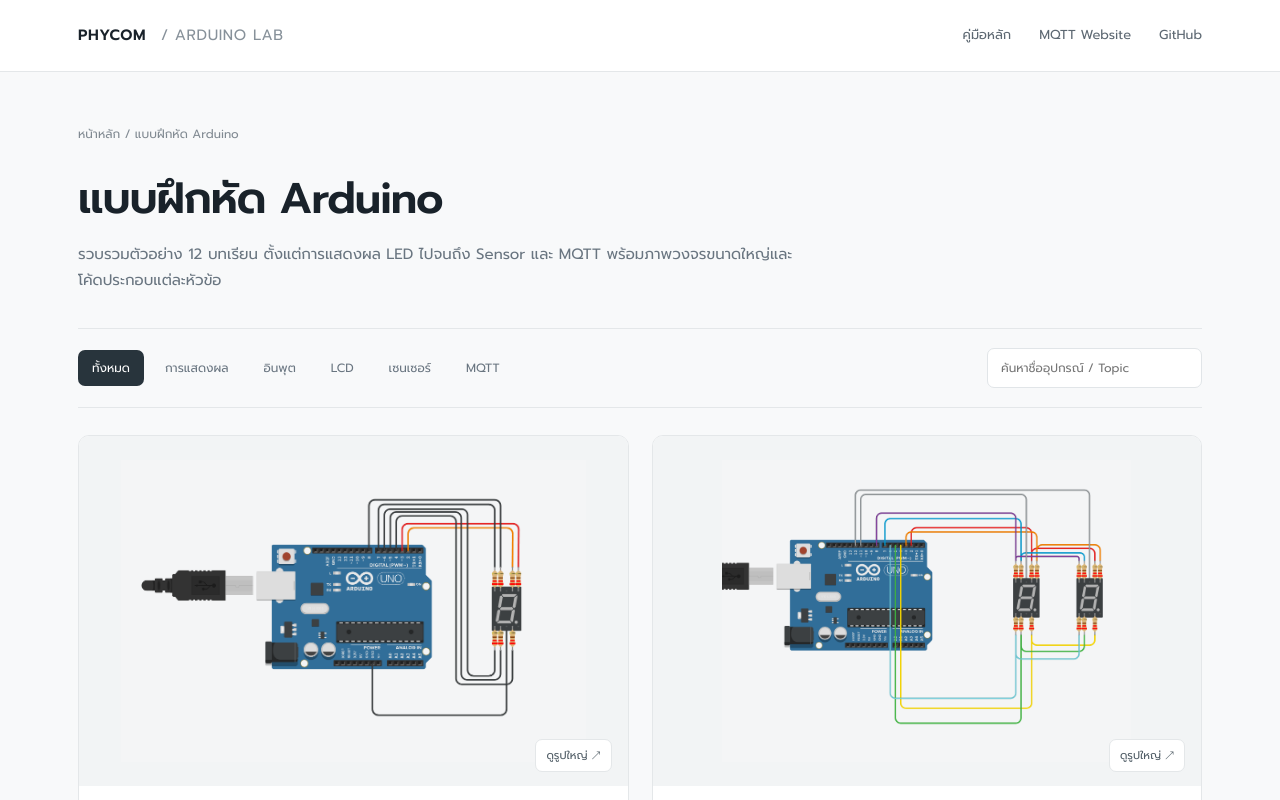
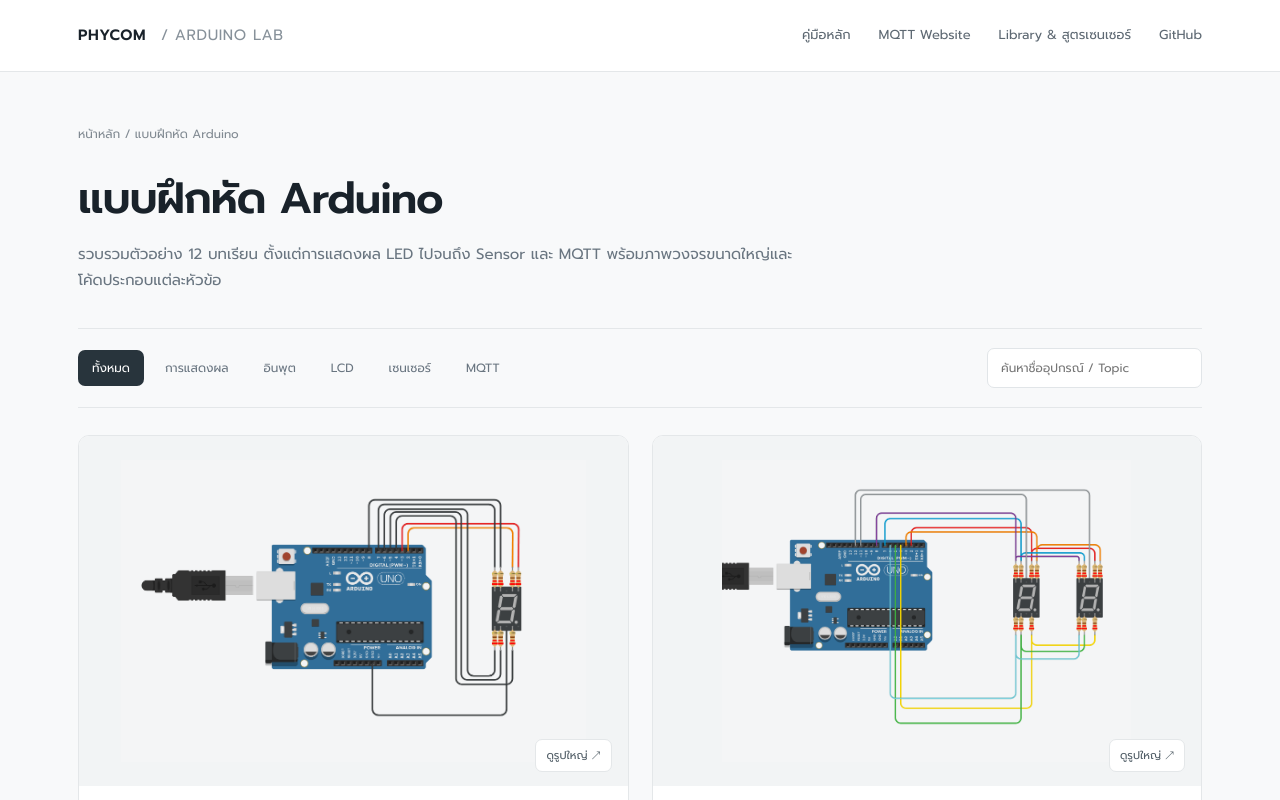
Before and after one commit to Kmitl68070131/LAB-Arduino-Phycom, a website: page GEN_Z/WEB/example-gallery.html in a window 1280 px wide. Shown: the top 800 px of the page. Drawn offline with Linux system fonts and the light colour scheme.

Commit message:
Link library and sensor formula tutorial from handbook and README

```diff
--- a/GEN_Z/WEB/example-gallery.html
+++ b/GEN_Z/WEB/example-gallery.html
@@ -52,7 +52,7 @@
 @media(max-width:800px){main{padding:30px 17px 70px}.nav-inner{padding:0 17px}.toplinks{gap:14px}.controlbar{flex-direction:column;align-items:stretch}.search{max-width:100%;width:100%}.grid{grid-template-columns:1fr}.image-button img{height:330px}.project h2{font-size:18px}footer>div{display:block}}
 @media(max-width:390px){.filter{padding:6px 9px;font-size:11px}.image-button img{height:270px;padding:12px}}
 </style></head><body>
-<header class="sitebar"><div class="nav-inner"><a href="../../index.html" class="brand">PHYCOM <span>/ ARDUINO LAB</span></a><nav class="toplinks"><a href="../../index.html">คู่มือหลัก</a><a href="exercises.html">MQTT Website</a><a href="https://github.com/Kmitl68070131/LAB-Arduino-Phycom/tree/main/GEN_Z/EXERCISES_FROM_SLIDES">GitHub</a></nav></div></header>
+<header class="sitebar"><div class="nav-inner"><a href="../../index.html" class="brand">PHYCOM <span>/ ARDUINO LAB</span></a><nav class="toplinks"><a href="../../index.html">คู่มือหลัก</a><a href="exercises.html">MQTT Website</a><a href="library-and-sensors.html">Library &amp; สูตรเซนเซอร์</a><a href="https://github.com/Kmitl68070131/LAB-Arduino-Phycom/tree/main/GEN_Z/EXERCISES_FROM_SLIDES">GitHub</a></nav></div></header>
 <main><div class="breadcrumb"><a href="../../index.html">หน้าหลัก</a> / แบบฝึกหัด Arduino</div>
 <h1>แบบฝึกหัด Arduino</h1><p class="lede">รวบรวมตัวอย่าง 12 บทเรียน ตั้งแต่การแสดงผล LED ไปจนถึง Sensor และ MQTT พร้อมภาพวงจรขนาดใหญ่และโค้ดประกอบแต่ละหัวข้อ</p>
 <div class="controlbar"><div class="filters" aria-label="กรองหัวข้อ"><button class="filter selected" data-filter="All" aria-pressed="true">ทั้งหมด</button><button class="filter" data-filter="Output" aria-pressed="false">การแสดงผล</button><button class="filter" data-filter="Input" aria-pressed="false">อินพุต</button><button class="filter" data-filter="Display" aria-pressed="false">LCD</button><button class="filter" data-filter="Sensor" aria-pressed="false">เซนเซอร์</button><button class="filter" data-filter="MQTT" aria-pressed="false">MQTT</button></div><input class="search" id="search" type="search" placeholder="ค้นหาชื่ออุปกรณ์ / Topic" aria-label="ค้นหาแบบฝึกหัด"></div>
```
